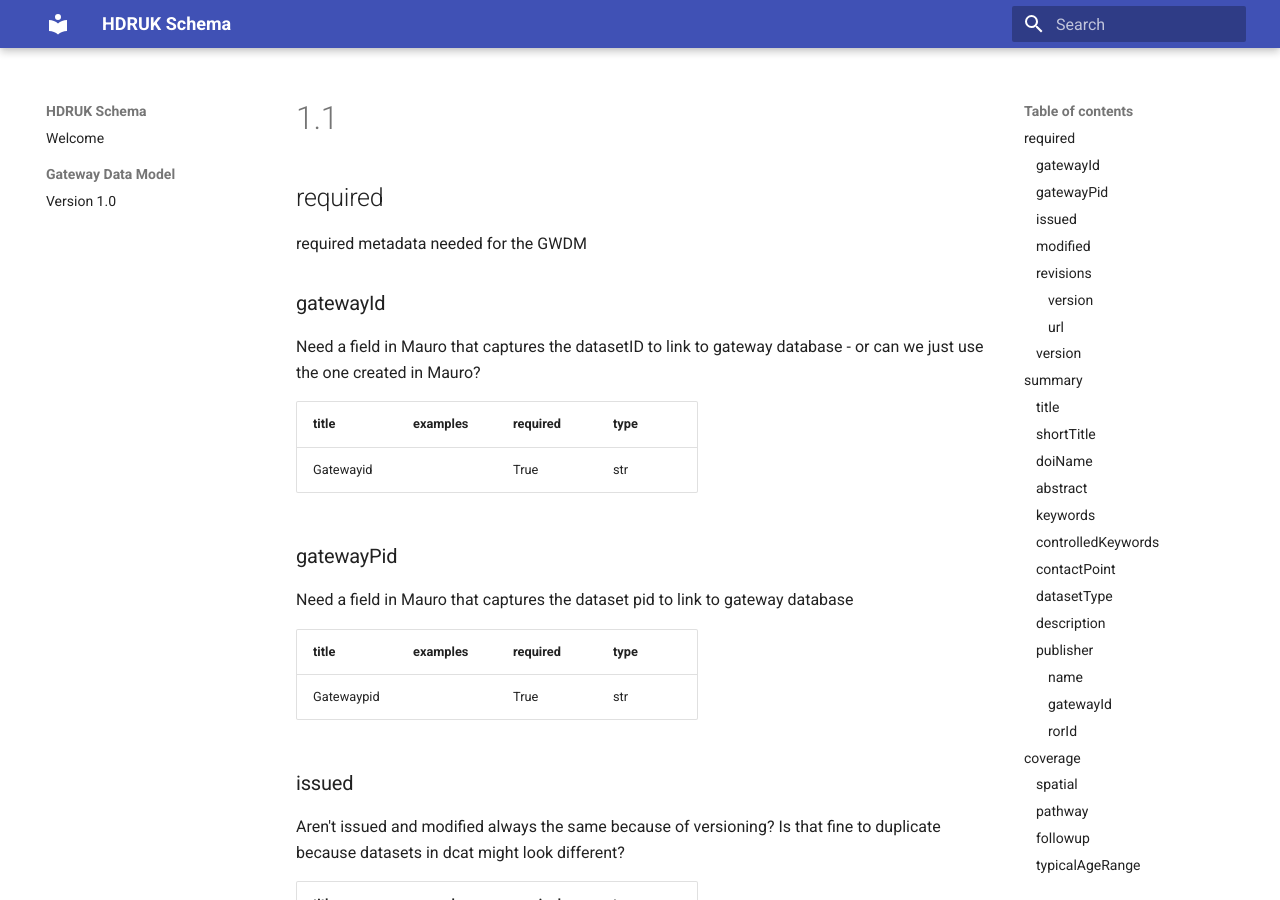
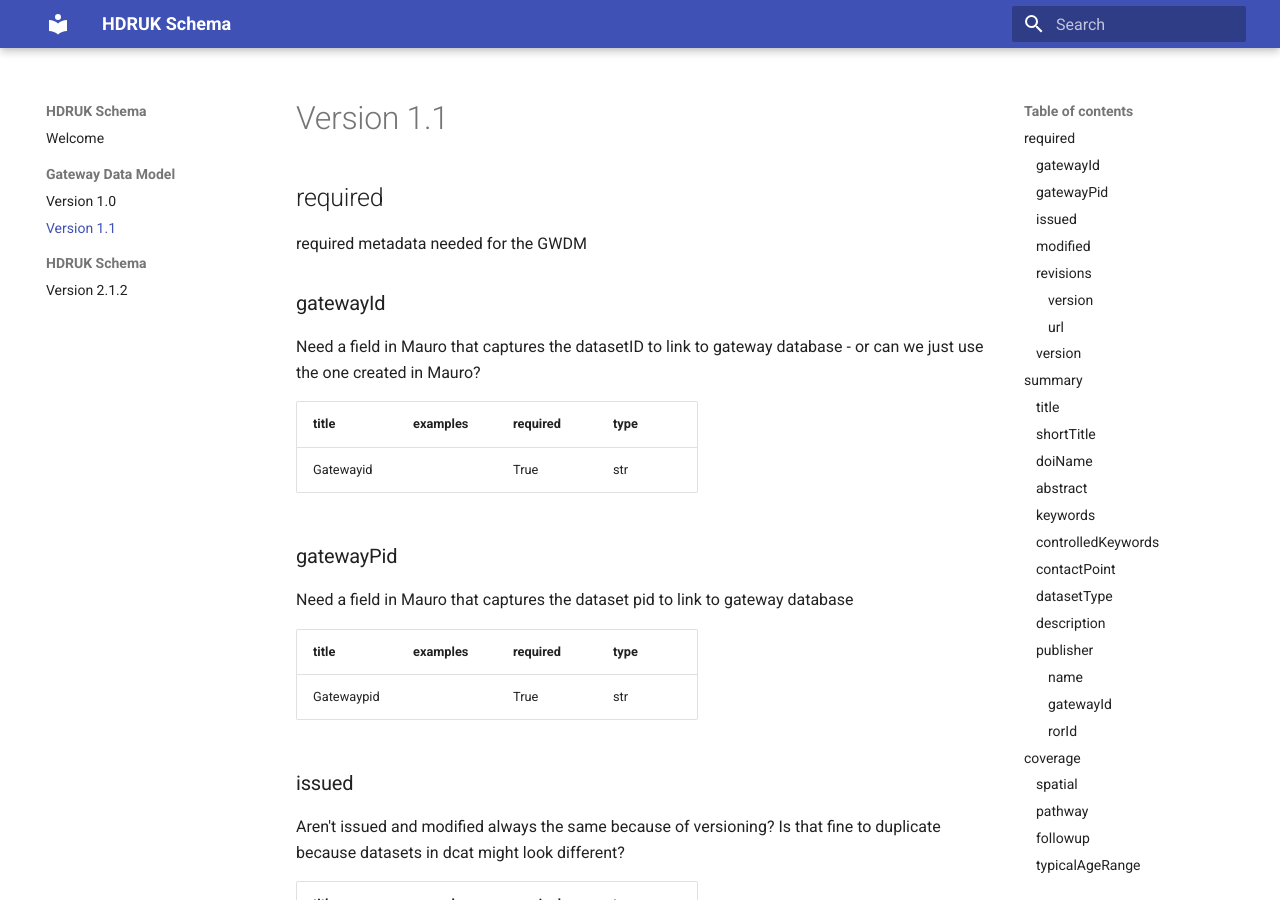
Before and after one commit to HDRUK/schemata, an MkDocs documentation site: the page built from docs/GWDM/1.1.md, in a window 1280 px wide and 900 px high. Built offline with MkDocs 1.6.1 and Material for MkDocs 9.7.7, drawn with Linux system fonts in a browser that asks for light colours.

Commit message:
add other new pages

```diff
--- a/mkdocs.yml
+++ b/mkdocs.yml
@@ -14,7 +14,10 @@
 nav:
   - Welcome: index.md
   - Gateway Data Model:
-      Version 1.0: GWDM/1.0.md
+      - Version 1.0: GWDM/1.0.md
+      - Version 1.1: GWDM/1.1.md
+  - HDRUK Schema:
+      - Version 2.1.2: HDRUK/2.1.2.md
 
 plugins:
   - search
```
